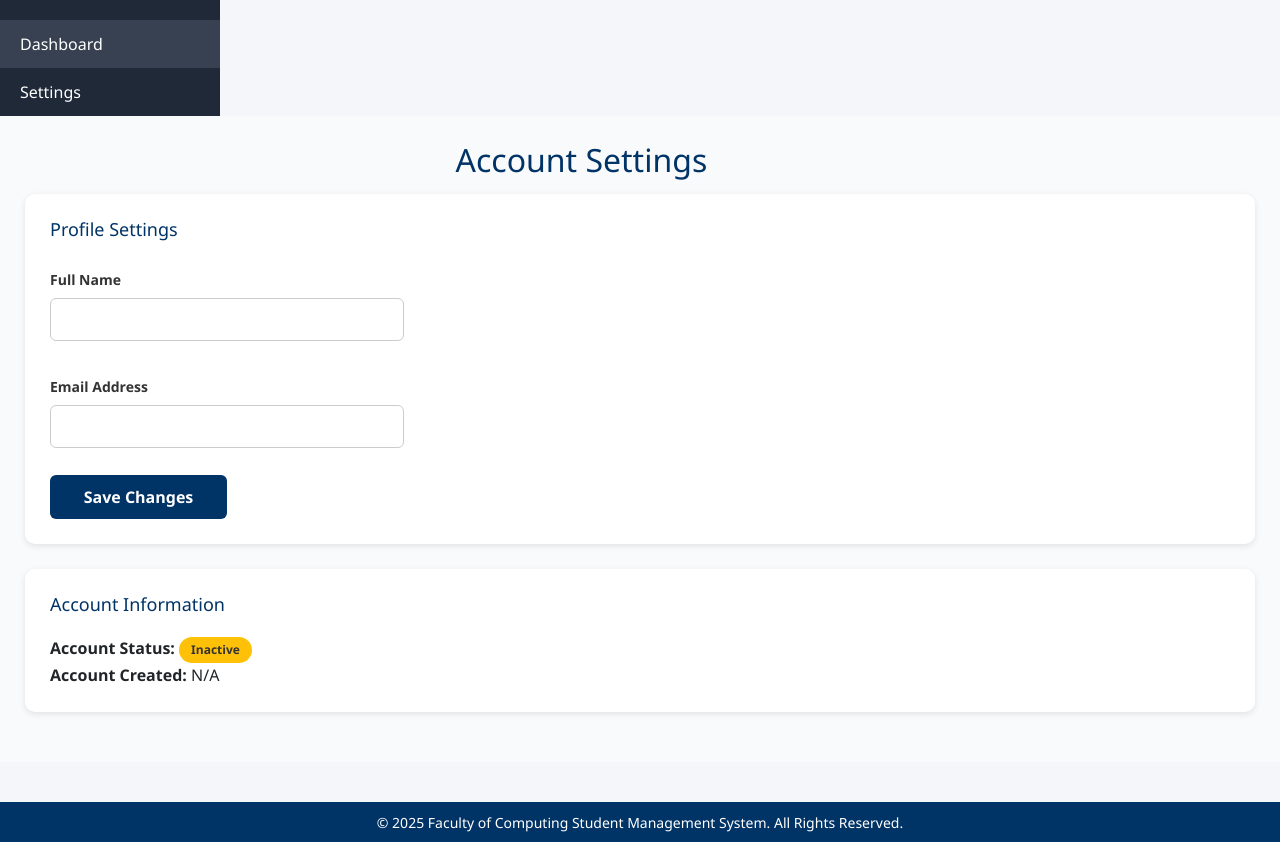
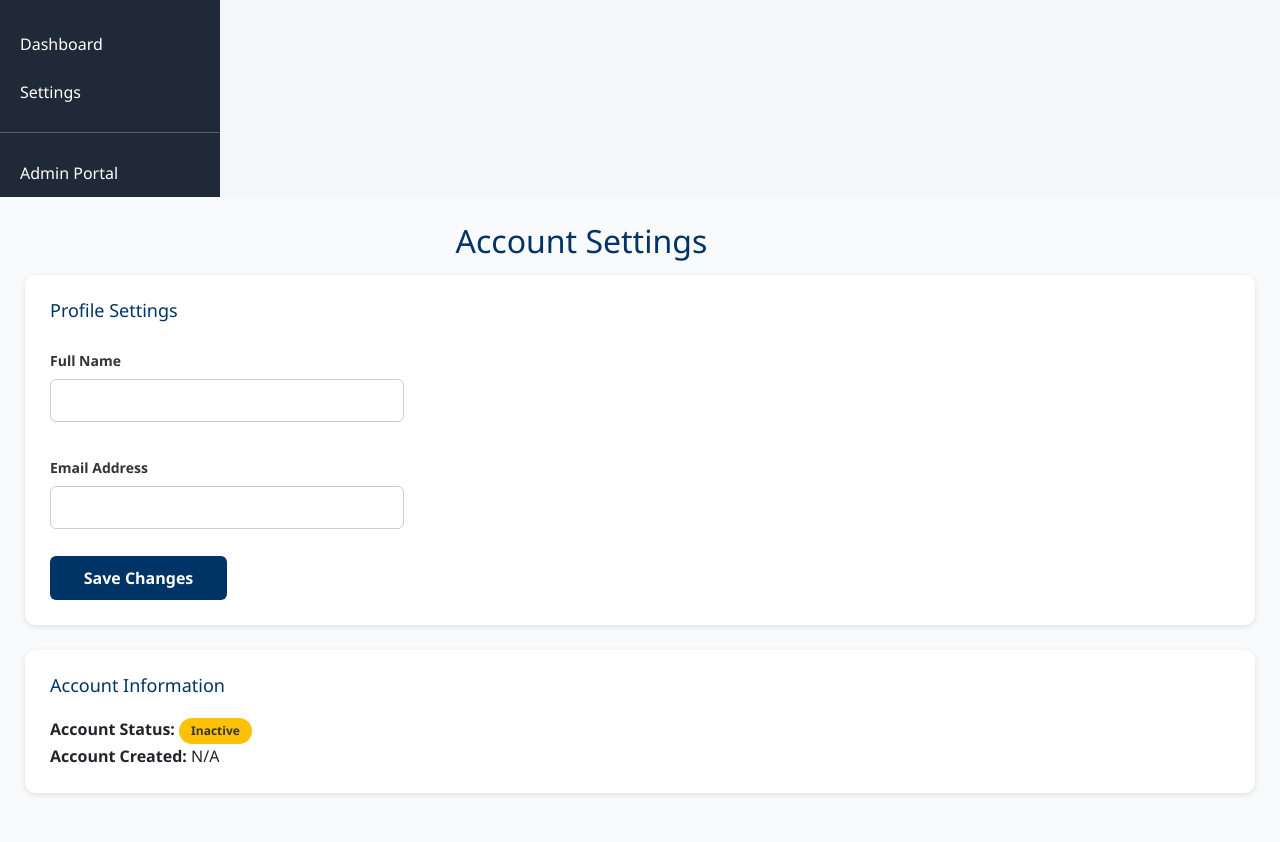
Before and after one commit to icekidtech/UniVerify, a FastAPI app: template templates/settings.html in a window 1280 px wide. Shown: the part 76-918 px from the top of the page. Run offline with FastAPI, Linux system fonts and the light colour scheme; the template is opened without the code that fills it, so the values that code supplies are empty.

Commit message:
feat: Add student sidebar navigation and JavaScript for active link highlighting

```diff
--- /dev/null
+++ b/static/js/student-base.js
@@ -0,0 +1,17 @@
+document.addEventListener('DOMContentLoaded', function() {
+    // Get current page URL
+    const currentLocation = location.pathname;
+    const sidebarLinks = document.querySelectorAll('.student-sidebar .sidebar-link');
+
+    // Add active class to current nav link
+    sidebarLinks.forEach(link => {
+        const href = link.getAttribute('href');
+
+        // Check if current location matches link href
+        if (href === currentLocation) {
+            link.classList.add('active');
+        } else {
+            link.classList.remove('active');
+        }
+    });
+});
--- a/templates/student_base.html
+++ b/templates/student_base.html
@@ -27,8 +27,10 @@
 
         <!-- Sidebar -->
         <nav class="student-sidebar">
-            <a href="/dashboard" class="active">Dashboard</a>
-            <a href="/settings">Settings</a>
+            <a href="/dashboard" class="sidebar-nav-link">Dashboard</a>
+            <a href="/settings" class="sidebar-nav-link">Settings</a>
+            <hr class="sidebar-divider">
+            <a href="/logout-to-admin" class="sidebar-nav-link">Admin Portal</a>
         </nav>
 
         <!-- Main Content -->
@@ -43,6 +45,7 @@
     </footer>
 
     <script src="https://cdn.jsdelivr.net/npm/bootstrap@5.3.0/dist/js/bootstrap.bundle.min.js"></script>
+    <script src="/static/js/student-base.js"></script>
     {% block extra_js %}{% endblock %}
 </body>
 </html>
```
